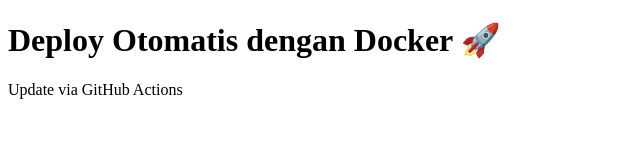
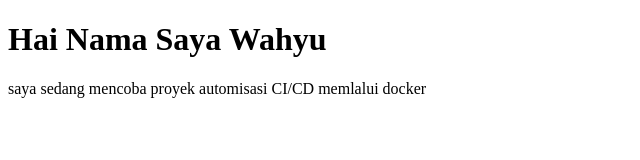
Before and after one commit to wahyu-fachri/DockerGit, a plain HTML site: page index.html in a window 1280 px wide. Shown: the whole page, without its empty margins (0-640 px from the left). Drawn offline with Linux system fonts and the light colour scheme.

Commit message:
update content

```diff
--- a/index.html
+++ b/index.html
@@ -4,7 +4,7 @@
   <title>Docker CI/CD App</title>
 </head>
 <body>
-  <h1>Deploy Otomatis dengan Docker 🚀</h1>
-  <p>Update via GitHub Actions</p>
+  <h1>Hai Nama Saya Wahyu</h1>
+  <p>saya sedang mencoba proyek automisasi CI/CD memlalui docker</p>
 </body>
 </html>
```
